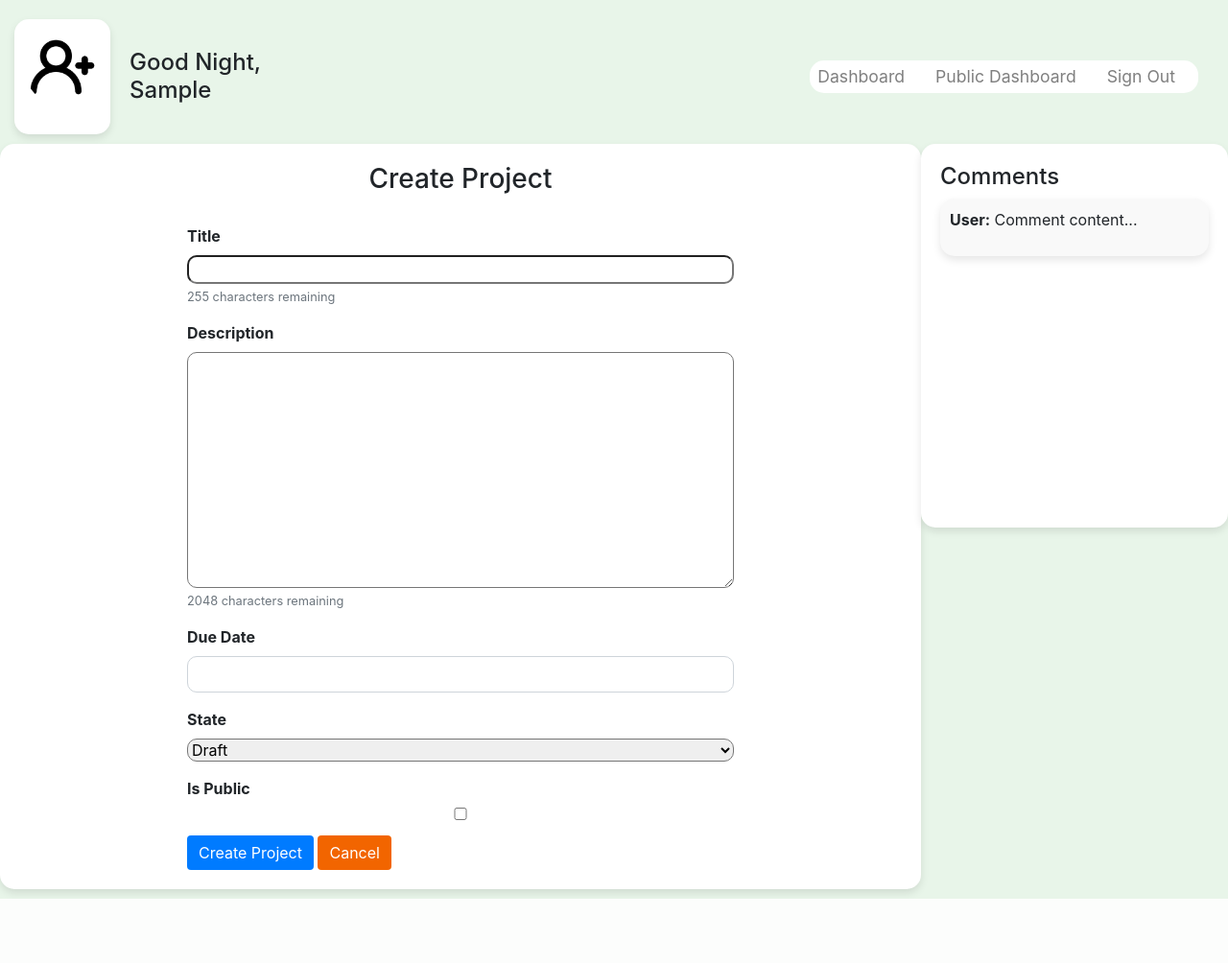
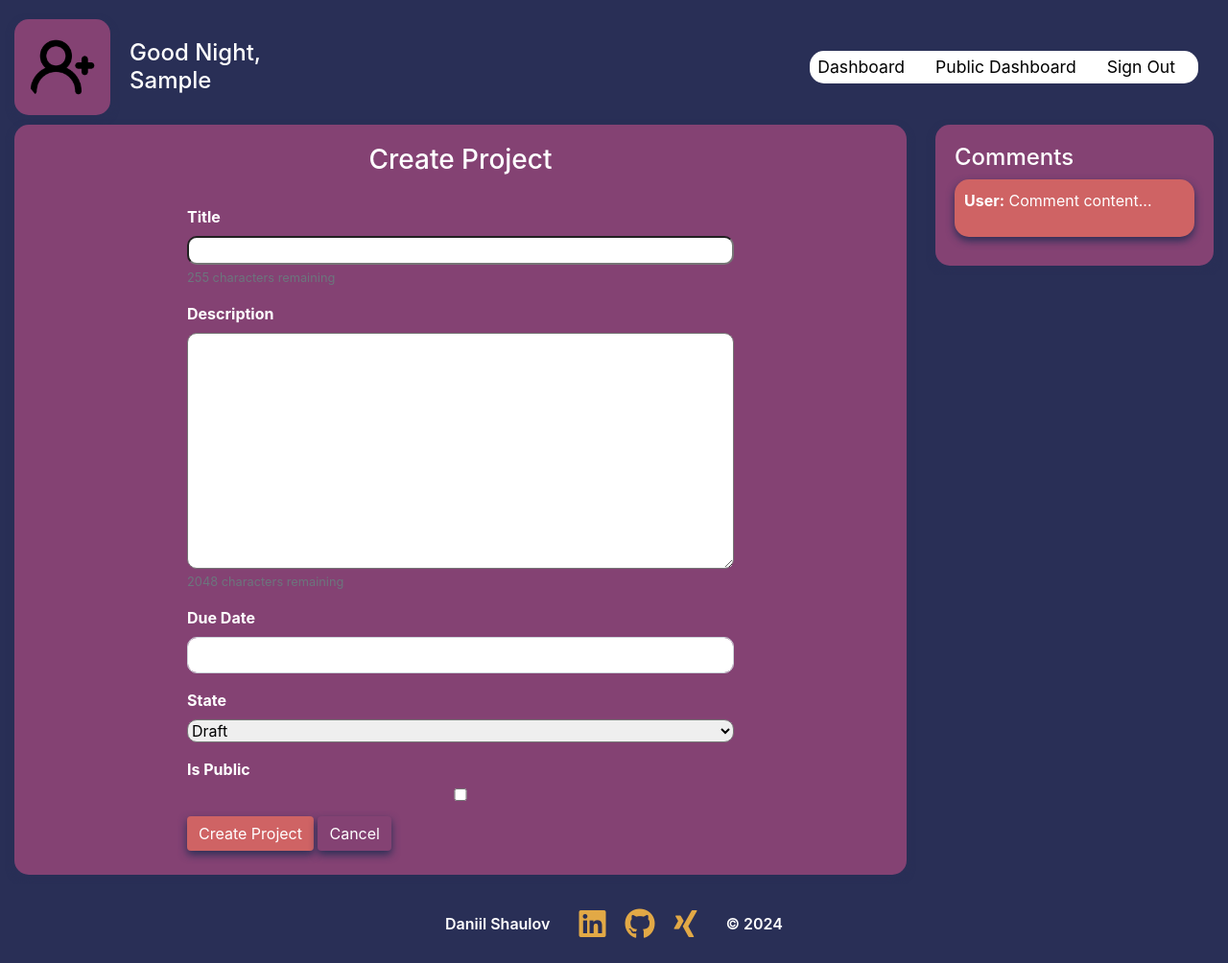
Before and after one commit to DaSHdotHub/ProjectTracker, a Django app: page /project/create-project/ in a window 1280 px wide. Shown: the whole page at 96% size. Before the commit the page ends 937 px from the top, so only its background shows below. Run offline with Django 5.2, Linux system fonts and the light colour scheme; the visitor is signed in with stand-in values (Sample User, id 1); data comes from the database, SQL or seed files in the repository; some libraries are stand-ins or nearby versions.

Commit message:
FEATURE: Introduce color palette, make the design more user friendly

```diff
--- a/project_tracker/templates/project/dashboard.html
+++ b/project_tracker/templates/project/dashboard.html
@@ -11,43 +11,112 @@
     <link href="https://cdnjs.cloudflare.com/ajax/libs/bootstrap-datepicker/1.9.0/css/bootstrap-datepicker.min.css"
         rel="stylesheet">
     <style>
+        :root {
+            --deep-navy: #292f56;
+            --plum-purple: #844273;
+            --coral-pink: #cf6364;
+            --golden-amber: #e2a946;
+            --lime-green: #acfa70;
+            --pure-white: #ffffff;
+            --pure-black: #000000;
+
+        }
+
+        html,
         body {
-            background-color: #e8f5e9;
-            /* Light mint color */
+            height: 100%;
+        }
+
+        body {
+            display: flex;
+            flex-direction: column;
+        }
+
+
+        body {
+            background-color: var(--deep-navy);
+            color: var(--white);
+        }
+
+        .content-area {
+            height: 100%;
+            overflow-y: auto;
+        }
+
+        .project-card a {
+            text-decoration: none;
+            color: var(--pure-white);
+            transition: color 0.3s ease;
+        }
+
+        .project-card a:hover,
+        .project-card a:focus {
+            color: var(--lime-green);
+        }
+
+        .project-card h5 {
+            color: var(--pure-white);
+            margin-bottom: 0;
+        }
+
+        .text-muted {
+            color: var(--lime-green) !;
+        }
+
+        .column,
+        .project-card,
+        .comment-card,
+        .profile-pic-container {
+            border-radius: 15px;
+            background-color: var(--plum-purple);
+            box-shadow: 0 4px 8px var(--deep-navy);
+            padding: 20px;
         }
 
         .column {
-            border-radius: 15px;
-            background-color: #ffffff;
-            box-shadow: 0 4px 8px rgba(0, 0, 0, 0.1);
-            padding: 20px;
             margin: 10px 0;
         }
 
-        .profile-pic {
+        .profile-pic,
+        .profile-picture {
             width: 80px;
             height: 80px;
             border-radius: 50%;
             object-fit: cover;
-            margin-bottom: 20px;
+            cursor: pointer;
+        }
+
+        .profile-pic {
+            transition: opacity 0.3s ease;
+        }
+
+        .profile-pic:hover {
+            opacity: 0.8;
+        }
+
+        .icon,
+        .create-project-icon {
+            cursor: pointer;
+            color: var(--lime-green);
         }
 
         .icon {
             font-size: 1.5rem;
             margin: 15px 0;
-            cursor: pointer;
         }
 
-        .project-count {
+        .create-project-icon {
+            position: relative;
+            font-size: 2rem;
+            margin-right: 15px;
+        }
+
+        .project-count,
+        .toggle-switch {
             display: flex;
             justify-content: space-between;
             align-items: center;
-        }
-
-        .toggle-switch {
-            display: flex;
-            justify-content: flex-end;
-            align-items: center;
+            color: var(--white);
         }
 
         .project-grid {
@@ -57,12 +126,13 @@
 
         .project-card {
             flex: 0 0 30%;
-            /* About 1/3 width */
             margin: 1%;
-            border-radius: 15px;
-            background-color: #f9f9f9;
             padding: 15px;
-            box-shadow: 0 4px 8px rgba(0, 0, 0, 0.1);
+            background-color: var(--coral-pink);
+        }
+
+        .project-card:hover {
+            transform: translateY(-5px);
         }
 
         .project-table {
@@ -77,7 +147,12 @@
         }
 
         .project-table th {
-            background-color: #f2f2f2;
+            background-color: var(--coral-pink);
+            color: var(--white);
+        }
+
+        .project-table td {
+            background-color: var(--plum-purple);
         }
 
         .comments-section {
@@ -86,22 +161,13 @@
         }
 
         .comment-card {
-            border-radius: 15px;
-            background-color: #f9f9f9;
             padding: 10px;
+            background-color: var(--coral-pink);
             margin-bottom: 10px;
-            box-shadow: 0 4px 8px rgba(0, 0, 0, 0.1);
-        }
-
-        .create-project-icon {
-            position: relative;
-            font-size: 2rem;
-            cursor: pointer;
-            margin-right: 15px;
         }
 
         .close {
-            color: #aaa;
+            color: var(--lime-green);
             float: right;
             font-size: 28px;
             font-weight: bold;
@@ -109,67 +175,11 @@
 
         .close:hover,
         .close:focus {
-            color: black;
+            color: var(--golden-amber);
             text-decoration: none;
             cursor: pointer;
         }
 
-        .top-row {
-            padding-top: 20px;
-            /* Add more space at the top */
-        }
-
-        .profile-section {
-            display: flex;
-            align-items: center;
-        }
-
-        .profile-pic-container {
-            background-color: #ffffff;
-            border-radius: 15px;
-            box-shadow: 0 4px 8px rgba(0, 0, 0, 0.1);
-            padding: 10px;
-            margin-right: 20px;
-        }
-
-        .profile-pic {
-            width: 80px;
-            height: 80px;
-            border-radius: 50%;
-            object-fit: cover;
-            cursor: pointer;
-            transition: opacity 0.3s ease;
-        }
-
-        .profile-pic:hover {
-            opacity: 0.8;
-        }
-
-        .greeting-container {
-            width: 100%;
-            display: flex;
-            flex-wrap: nowrap;
-            flex-direction: column;
-        }
-
-        .greeting-container h4 {
-            margin: 0;
-            line-height: 1.2;
-        }
-
-        /* Adjust the button styles */
-        .dashboard-buttons {
-            display: flex;
-            justify-content: flex-end;
-            align-items: center;
-
-        }
-
-        .btn-dashboard {
-            margin-left: 10px;
-        }
-
-        /* Styles for the profile picture card and responsive design */
         .top-row {
             padding-top: 20px;
         }
@@ -180,27 +190,12 @@
         }
 
         .profile-pic-container {
-            background-color: #ffffff;
-            border-radius: 15px;
-            box-shadow: 0 4px 8px rgba(0, 0, 0, 0.1);
             padding: 10px;
             margin-right: 20px;
         }
 
-        .profile-pic {
-            width: 80px;
-            height: 80px;
-            border-radius: 50%;
-            object-fit: cover;
-            cursor: pointer;
-            transition: opacity 0.3s ease;
-        }
-
-        .profile-pic:hover {
-            opacity: 0.8;
-        }
-
         .greeting-container {
+            width: 100%;
             display: flex;
             flex-direction: column;
         }
@@ -208,6 +203,7 @@
         .greeting-container h4 {
             margin: 0;
             line-height: 1.2;
+            color: var(--pure-white);
         }
 
         .btn-wrapper {
@@ -216,23 +212,13 @@
             align-items: center;
         }
 
-        .dashboard-buttons {
-            display: flex;
-            justify-content: flex-end;
-            align-items: center;
-        }
-
-        .btn-dashboard {
-            margin-left: 10px;
-        }
-
         .nav-wrapper {
             position: relative;
         }
 
-        /* Navbar styles */
         .navbar {
             padding: 0.5rem 1rem;
+            background-color: var(--deep-navy);
         }
 
         .navbar-collapse {
@@ -262,7 +248,7 @@
 
         .navbar-toggler:focus {
             outline: none;
-            box-shadow: 0 0 0 0.2rem rgba(0, 123, 255, .25);
+            box-shadow: 0 0 0 0.2rem var(--pure-white);
         }
 
         .navbar-toggler.hidden {
@@ -275,6 +261,7 @@
             top: -50px;
             background-color: #ffffff;
             border-radius: 15px;
+            background-color: var(--pure-white);
         }
 
         .nav-item {
@@ -282,15 +269,90 @@
         }
 
         .nav-link {
-            color: #333;
-            transition: color 0.3s ease-in-out;
+            transition: opacity 0.3s ease-in-out;
             font-size: 1.1em;
             padding: 0.25rem;
         }
 
         .nav-link:hover,
         .nav-link:focus {
-            color: #007bff;
+            color: var(--lime-green);
+        }
+
+        .navbar-nav .nav-item .nav-link {
+            color: var(--pure-black) !important;
+        }
+
+        .navbar-nav .nav-item .nav-link:hover,
+        .navbar-nav .nav-item .nav-link:focus {
+            color: var(--golden-amber) !important;
+            background-color: var(--deep-navy);
+        }
+
+        .btn {
+            box-shadow: 0 4px 8px var(--deep-navy);
+            margin-bottom: 5px;
+        }
+
+        .btn-primary {
+            background-color: var(--coral-pink);
+            border-color: var(--coral-pink);
+        }
+
+        .btn-primary:hover {
+            background-color: var(--golden-amber);
+            border-color: var(--golden-amber);
+        }
+
+        .btn-secondary {
+            background-color: var(--plum-purple);
+            border-color: var(--plum-purple);
+        }
+
+        .btn-secondary:hover {
+            background-color: var(--coral-pink);
+            border-color: var(--coral-pink);
+        }
+
+        /*Outer footer styling*/
+        footer {
+            height: fit-content;
+            width: 100%;
+            color: var(--footer-text-color);
+        }
+
+        /*Inner footer styling*/
+        footer>div {
+            font-family: var(--font-for-header-footer);
+            text-align: center;
+            font-weight: 600;
+            width: 100%;
+            display: flex;
+            flex-direction: row;
+            align-items: center;
+            justify-content: center;
+            padding: 15px 5%;
+        }
+
+        /* The icons container */
+        .icons {
+            display: flex;
+            flex-direction: row;
+            align-items: center;
+            overflow: visible;
+            padding: 0 20px;
+        }
+
+        /* Regular state - Icon size */
+        .icon {
+            color: var(--golden-amber);
+            transition: transform 0.3s ease;
+            margin: 10px;
+        }
+
+        /* Hover state - Icon enlarged */
+        .icon:hover {
+            transform: scale(1.5);
         }
 
         @media (min-width: 768px) {
@@ -318,7 +380,6 @@
             }
         }
 
-        /* Styles for responsive design */
         @media (max-width: 767px) {
             .navbar-collapse:not(.show) {
                 display: none;
@@ -329,17 +390,6 @@
                 justify-content: space-between;
                 align-items: center;
                 flex-wrap: nowrap;
-            }
-
-            .dashboard-buttons {
-                display: none;
-            }
-        }
-
-        /* Styles for the navbar between 768px and 880px*/
-        @media (min-width: 768px) and (max-width: 880px) {
-            .dashboard-buttons {
-                padding-right: 0;
             }
         }
     </style>
@@ -389,14 +439,17 @@
 
         <div class="row">
             <!-- Middle Column, Projects (3/4 width) -->
-            <div class="col-md-9 column">
+            <div class="col-md-9 content-area">
+                <div class="column">
                     {% block middle_column %}
                     <!-- Your existing middle column content -->
                     {% endblock %}
                 </div>
+            </div>
 
             <!-- Right Column, Comment section (1/4 width) -->
-            <div class="col-md-3 column comments-section">
+            <div class="col-md-3 content-area">
+                <div class="column comments-section">
                     <h4>Comments</h4>
                     <div class="comment-card">
                         <p><strong>User:</strong> Comment content...</p>
@@ -405,10 +458,43 @@
                 </div>
             </div>
         </div>
+    </div>
+    <!-- Footer with author information and links -->
+    <footer>
+        <div>
+            <div>
+                Daniil Shaulov
+            </div>
+            <div class="icons">
+                <a href="https://linkedin.com/in/daniil-shaulov-87b5b2198" target="_blank" rel="noopener"
+                    aria-label="Visit my profile on LinkedIn (opens in a new tab)">
+                    <i class="icon fa-brands fa-linkedin fa-2x"></i>
+                </a>
+                <a href="https://github.com/DaSHdotHub?tab=repositories" target="_blank" rel="noopener"
+                    aria-label="Visit my GitHub page (opens in a new tab)">
+                    <i class="icon fa-brands fa-github fa-2x"></i>
+                </a>
+                <a href="https://xing.com/profile/Daniil_Shaulov/" target="_blank" rel="noopener"
+                    aria-label="Visit my profile on Xing (opens in a new tab)">
+                    <i class="icon fa-brands fa-xing fa-2x"></i>
+                </a>
+            </div>
+            <div>
+                © 2024
+            </div>
+        </div>
+    </footer>
     <!-- Bootstrap and jQuery JS -->
-    <script src="https://code.jquery.com/jquery-3.5.1.slim.min.js" integrity="sha384-DfXdz2htPH0lsSSs5nCTpuj/zy4C+OGpamoFVy38MVBnE+IbbVYUew+OrCXaRkfj" crossorigin="anonymous"></script>
-    <script src="https://cdn.jsdelivr.net/npm/popper.js@1.16.1/dist/umd/popper.min.js" integrity="sha384-9/reFTGAW83EW2RDu2S0VKaIzap3H66lZH81PoYlFhbGU+6BZp6G7niu735Sk7lN" crossorigin="anonymous"></script>
-    <script src="https://cdn.jsdelivr.net/npm/bootstrap@4.5.3/dist/js/bootstrap.min.js" integrity="sha384-w1Q4orYjBQndcko6MimVbzY0tgp4pWB4lZ7lr30WKz0vr/aWKhXdBNmNb5D92v7s" crossorigin="anonymous"></script>
+    <script src="https://kit.fontawesome.com/8553d96c4f.js" crossorigin="anonymous"></script>
+    <script src="https://code.jquery.com/jquery-3.5.1.slim.min.js"
+        integrity="sha384-DfXdz2htPH0lsSSs5nCTpuj/zy4C+OGpamoFVy38MVBnE+IbbVYUew+OrCXaRkfj"
+        crossorigin="anonymous"></script>
+    <script src="https://cdn.jsdelivr.net/npm/popper.js@1.16.1/dist/umd/popper.min.js"
+        integrity="sha384-9/reFTGAW83EW2RDu2S0VKaIzap3H66lZH81PoYlFhbGU+6BZp6G7niu735Sk7lN"
+        crossorigin="anonymous"></script>
+    <script src="https://cdn.jsdelivr.net/npm/bootstrap@4.5.3/dist/js/bootstrap.min.js"
+        integrity="sha384-w1Q4orYjBQndcko6MimVbzY0tgp4pWB4lZ7lr30WKz0vr/aWKhXdBNmNb5D92v7s"
+        crossorigin="anonymous"></script>
     <script
         src="https://cdnjs.cloudflare.com/ajax/libs/bootstrap-datepicker/1.9.0/js/bootstrap-datepicker.min.js"></script>
     <script>
--- a/project_tracker/templates/project/project_create.html
+++ b/project_tracker/templates/project/project_create.html
@@ -57,14 +57,6 @@
 
     .btn {
         border: none;
-    }
-
-    #cancel-button {
-        background-color: #f26500;
-    }
-
-    #cancel-button:hover {
-        background-color: #b64c00;
     }
 </style>
 
--- a/project_tracker/templates/project/project_list.html
+++ b/project_tracker/templates/project/project_list.html
@@ -53,11 +53,11 @@
                 data-toggle="tooltip"
                 data-placement="top"
                 title="{{ project.title }}">
-                {{ project.title|truncate_chars:50 }}</a></td>
+                {{ project.title|truncate_chars:30 }}</a></td>
             <td data-toggle="tooltip"
                 data-placement="top"
                 title="{{ project.description }}">
-                {{ project.description|truncate_chars:150 }}
+                {{ project.description|truncate_chars:30 }}
             </td>
             <td>{{ project.get_state_display }}</td>
         </tr>
```
Also changed, not shown: project_tracker/templates/project/project_edit.html (+2 -14 lines). Lines whose indentation alone changed are shown as unchanged.
